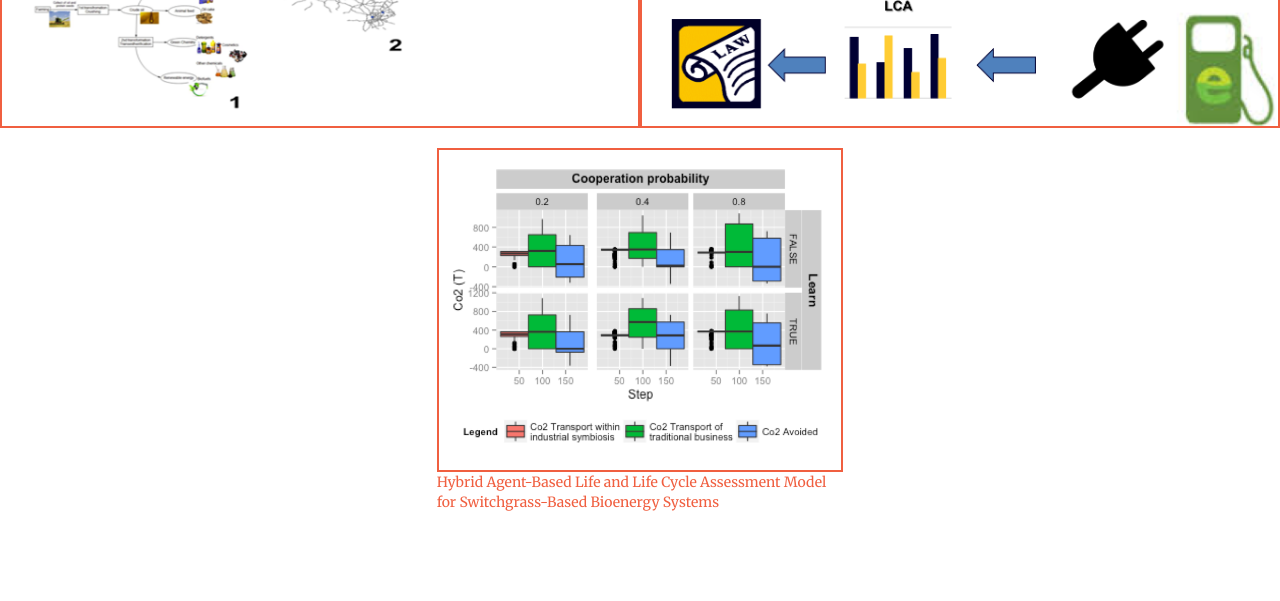
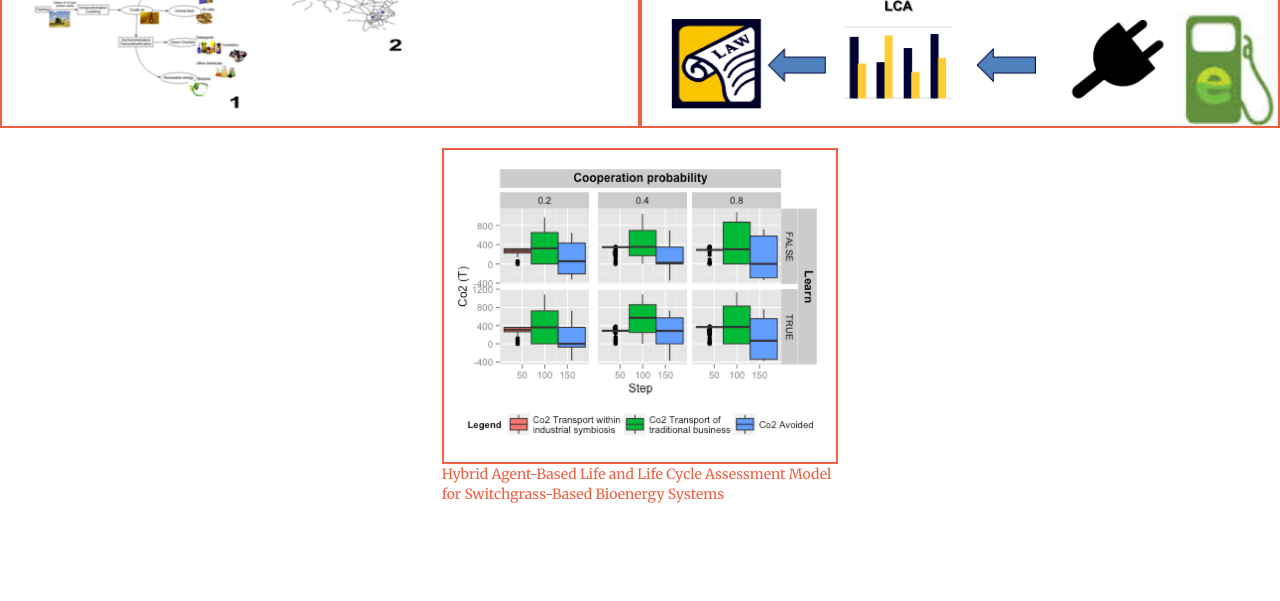
Before and after one commit to Najet101/Najet101.github.io, a website: page index.html in a window 1280 px wide. Shown: the part 2112-2713 px from the top of the page. Drawn offline with nearby package versions, Linux system fonts and the light colour scheme.

Commit message:
row size

```diff
--- a/index.html
+++ b/index.html
@@ -205,7 +205,7 @@ I primarily use R, Python and Neltlogo.
         </div>
     </section>
 
-  <div class="row">  <div class="col-lg-4"></div><div class="col-lg-4 col-sm-8" style="margin-top:20px;">
+  <div class="row" style="margin:0px;">  <div class="col-lg-4"></div><div class="col-lg-4 col-sm-8" style="margin-top:20px;">
                     <a href="img/PicwithRscript.rtf">
                         <img id="rmodel" src="img/PicwithRscript.png" class="img-responsive" alt="">
                         <div>
```
